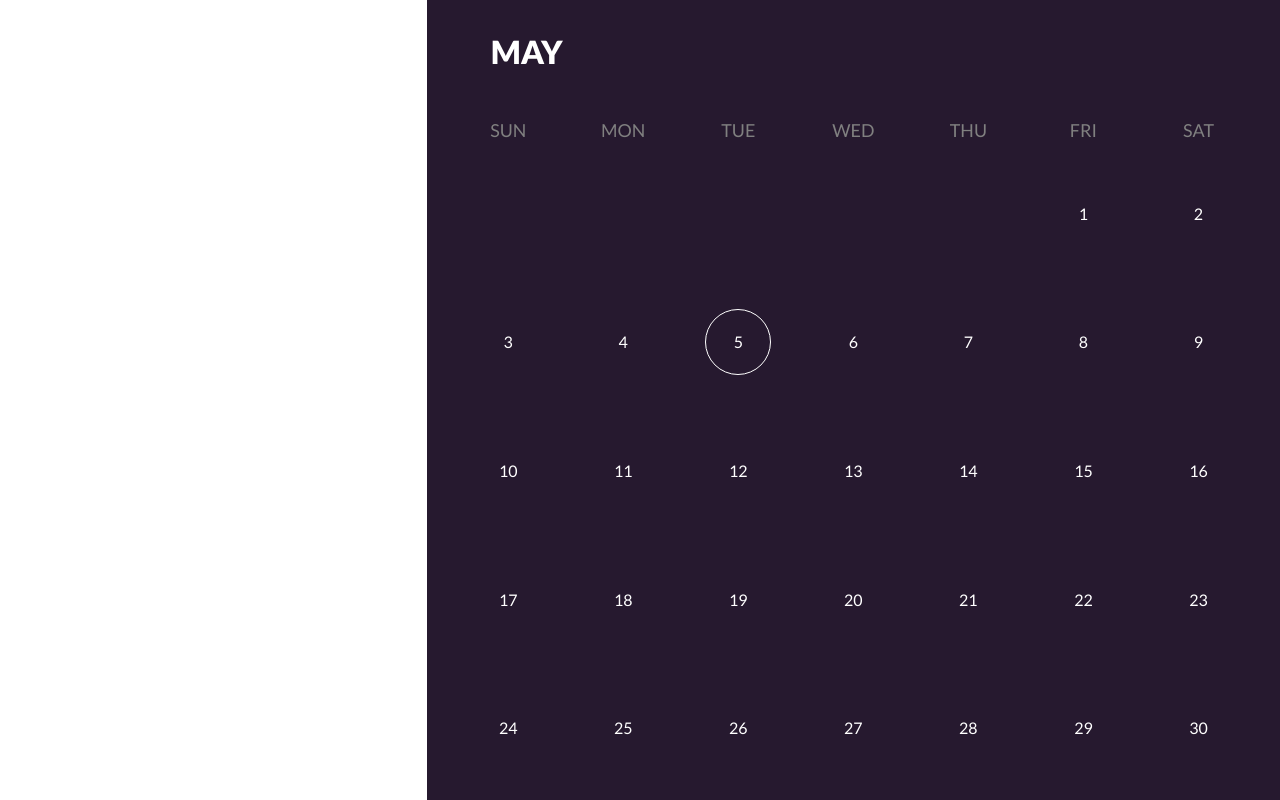
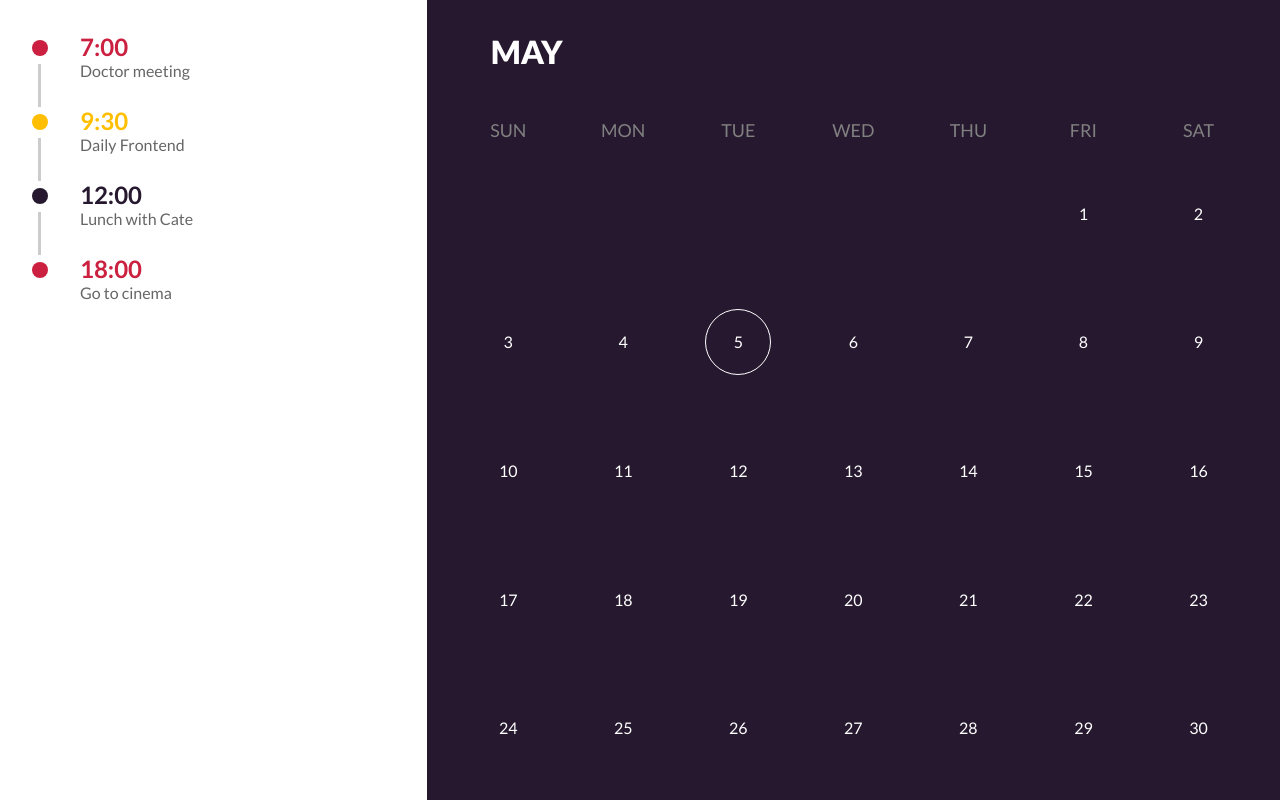
Before and after one commit to 0rphen/Calendar, a Vue app: page / in a window 1280 px wide. Built offline with nearby package versions, Linux system fonts and the light colour scheme.

Commit message:
Adding Scheduler Items and Scheduler Control (withouth behaviour)

```diff
--- /dev/null
+++ b/src/assets/components.css
@@ -0,0 +1,130 @@
+/* SCHEDULER */
+.scheduler--control {
+    grid-area: control;
+    padding: 2em;
+    display: flex;
+    gap: 1em;
+    flex-direction: column;
+}
+
+.scheduler--item {
+    --scheduler-item-color: hsl(var(--hue), var(--sat), var(--bri));
+    padding-left: 3em;
+    position: relative;
+    display: grid;
+    grid-template: var(--grid-item, 'hour' 1fr 'description' 1fr / 1fr);
+}
+.scheduler--item:nth-child(3n + 1) {
+    --hue: var(--p-hue);
+    --sat: var(--p-sat);
+    --bri: var(--p-bri);
+}
+.scheduler--item:nth-child(3n + 2) {
+    --hue: var(--s-hue);
+    --sat: var(--s-sat);
+    --bri: var(--s-bri);
+}
+.scheduler--item:nth-child(3n + 3) {
+    --hue: var(--t-hue);
+    --sat: var(--t-sat);
+    --bri: var(--t-bri);
+}
+
+.scheduler--item:before {
+    content: '';
+    width: 1em;
+    height: 1em;
+    left: 0;
+    top: .5em; /*calc(50% - .5em);*/
+    position: absolute;
+    background-color: var(--scheduler-item-color);
+    border-radius: 50%;
+}
+.scheduler--item:not(:first-child):after {
+    --w-bri: 80%;
+    content: '';
+    height: 2.7em;
+    left: .35em;
+    top: calc(-50% - .8em);
+    position: absolute;
+    border-left: 3px solid hsl(var(--w-hue), var(--w-sat), var(--w-bri));
+}
+
+.scheduler--item h2 {
+    grid-area: hour;
+    color: var(--scheduler-item-color);
+}
+
+.scheduler--item span {
+    --w-bri: 40%;
+    color: hsl(var(--w-hue), var(--w-sat), var(--w-bri));
+    grid-area: description;
+}
+
+/* DAY */
+.day {
+    display: flex;
+    align-items: center;
+    justify-content: center;
+    cursor: pointer;
+    transition: background .5s;
+}
+
+.day p {
+    color: hsl(var(--w-hue), var(--w-sat), var(--w-bri));
+}
+
+.day-name {
+    --w-bri: 50%;
+    text-align: center;
+    font-size: 0em;
+    text-transform: uppercase;
+    color: hsl(var(--w-hue), var(--w-sat), var(--w-bri));
+}
+.day-name::first-letter {
+    font-size: 1rem;
+}
+.day p {
+    width: 100%;
+    height: 100%;
+    display: flex;
+    justify-content: center;
+    align-items: center;
+    position: relative;
+}
+
+/* ACTIVITY INDICATOR */
+
+.activity p:after {
+    content: '';
+    position: absolute;
+    width: .5em;
+    height: .5em;
+    bottom: 0;
+    border-radius: 50%;
+    background-color: hsl(var(--p-hue), var(--p-sat), var(--p-bri));
+}
+
+.actual:before {
+    content: '';
+    position: absolute;
+    height: var(--actual, 2em);
+    width: var(--actual, 2em);
+    border-radius: 50%;
+    border: 1px solid hsl(var(--w-hue), var(--w-sat), var(--w-bri));
+}
+
+@media screen and (min-width: 40rem) {
+    .day-name {
+        font-size: 1.12em;
+    }
+    .day-name::first-letter {
+        font-size: inherit;
+    }
+    .activity p {
+        --b-rad: 50%
+    }
+    .actual:before {
+        --actual: 4em;
+    }
+}
--- a/src/assets/styles.css
+++ b/src/assets/styles.css
@@ -1,3 +1,5 @@
+@import './components.css';
+
 * {
     font-family: 'Lato', sans-serif;
     box-sizing: border-box;
@@ -33,6 +35,17 @@ main {
     overflow: hidden;
 }
 
+header {
+    --bg: hsl(var(--t-hue, 0), var(--t-sat, 0%), var(--t-bri, 100%));
+    font-size: 2em;
+    background: var(--bg);
+    padding: 1rem 2rem;
+    grid-area: title;
+    color: hsl(var(--w-hue), var(--w-sat), var(--w-bri));
+    font-weight: 800;
+    text-transform: uppercase;
+}
+
 .calendar {
     --bg: hsl(var(--t-hue, 0), var(--t-sat, 0%), var(--t-bri, 100%));
     display: grid;
@@ -45,80 +58,9 @@ main {
     padding: 1rem 2rem;
 }
 
-.day {
-    display: flex;
-    align-items: center;
-    justify-content: center;
-    cursor: pointer;
-    transition: background .5s;
-}
-
-.day p {
-    color: hsl(var(--w-hue), var(--w-sat), var(--w-bri));
-}
-header {
-    --bg: hsl(var(--t-hue, 0), var(--t-sat, 0%), var(--t-bri, 100%));
-    font-size: 2em;
-    background: var(--bg);
-    padding: 1rem 2rem;
-    grid-area: title;
-    color: hsl(var(--w-hue), var(--w-sat), var(--w-bri));
-    font-weight: 800;
-    text-transform: uppercase;
-}
-
-.day-name {
-    --w-bri: 50%;
-    text-align: center;
-    font-size: 0em;
-    text-transform: uppercase;
-    color: hsl(var(--w-hue), var(--w-sat), var(--w-bri));
-}
-.day-name::first-letter {
-    font-size: 1rem;
-}
-.day p {
-    width: 100%;
-    height: 100%;
-    display: flex;
-    justify-content: center;
-    align-items: center;
-    position: relative;
-}
-.activity p:after {
-    content: '';
-    position: absolute;
-    width: .5em;
-    height: .5em;
-    bottom: 0;
-    border-radius: 50%;
-    background-color: hsl(var(--p-hue), var(--p-sat), var(--p-bri));
-}
-
-.actual:before {
-    content: '';
-    position: absolute;
-    height: var(--actual, 2em);
-    width: var(--actual, 2em);
-    border-radius: 50%;
-    border: 1px solid hsl(var(--w-hue), var(--w-sat), var(--w-bri));
-}
-
 @media screen and (min-width: 40rem) {
     :root {
         --grid: 'control title' max-content 'control calendar' 1fr / 1fr 2fr;
-    }
-    .day-name {
-        font-size: 1.12em;
-    }
-    .day-name::first-letter {
-        font-size: inherit;
-    }
-    .activity p {
-        --b-rad: 50%
-    }
-    .actual:before {
-        --actual: 4em;
     }
     header {
         padding: 1em 2em;
--- /dev/null
+++ b/src/components/SchedulerControl.vue
@@ -0,0 +1,24 @@
+<script lang="ts" setup>
+
+</script>
+
+<template>
+  <section class="scheduler--control">
+    <div class="scheduler--item">
+      <h2>7:00</h2>
+      <span>Doctor meeting</span>
+    </div>
+    <div class="scheduler--item">
+      <h2>9:30</h2>
+      <span>Daily Frontend</span>
+    </div>
+    <div class="scheduler--item">
+      <h2>12:00</h2>
+      <span>Lunch with Cate</span>
+    </div>
+    <div class="scheduler--item">
+      <h2>18:00</h2>
+      <span>Go to cinema</span>
+    </div>
+  </section>
+</template>
--- a/src/module/calendar/Schedule.vue
+++ b/src/module/calendar/Schedule.vue
@@ -1,6 +1,7 @@
 <script setup lang="ts">
  import Day from '../../components/Day.vue'
  import useMonth from './composable/month'
+ import SchedulerControl from '../../components/SchedulerControl.vue'
 
  const {days, dayName, monthName} = useMonth()
 </script>
@@ -16,5 +17,6 @@
       >{{day}}</div>
       <Day :item="day" v-for="(day,index) of days" :key="index"></Day>
     </section>
+    <SchedulerControl />
   </main>
 </template>
```
Also changed, not shown: src/components/Todo.vue (deleted), 1 other file (tests, documents, lock files or other folders).
